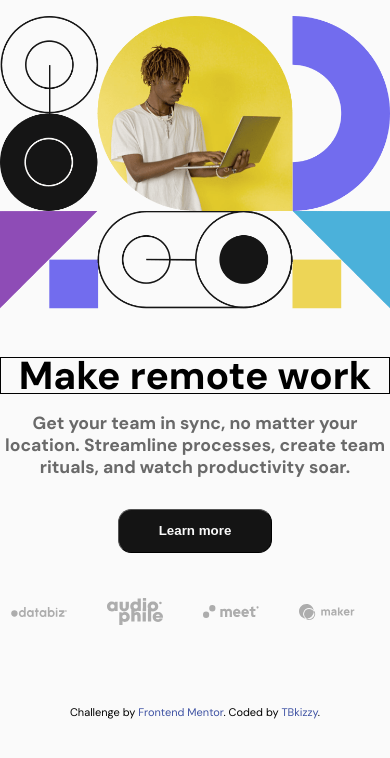
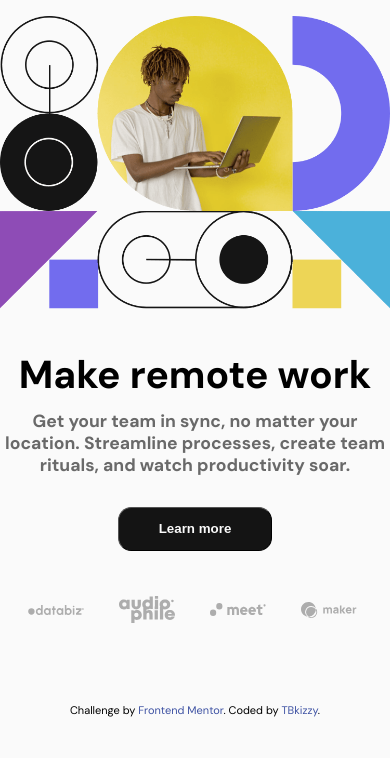
Before and after one commit to UkJunior/Intro-section-with-dropdown-navigation, a plain HTML site: page index.html in a window 390 px wide. Shown: the part 64-822 px from the top of the page. Drawn offline with Linux system fonts and the light colour scheme.

```diff
--- a/style.css
+++ b/style.css
@@ -36,12 +36,8 @@ main {
 
 .header {
   width: 100%;
-  /* min-height: 70px; */
-  /* max-width: 72.3em; */
   margin: 0 auto;
-  /* border: 1px solid; */
   display: flex;
-  /* justify-content: space-between; */
   padding: 1em 0em;
   gap: 0.8em;
   position: fixed;
@@ -55,36 +51,27 @@ main {
 
 .logo {
   width: 7em;
-  /* height: 80px; */
   padding: 0 1em;
   margin: 0 1.2em;
 }
 
 .collapsible-container {
-  /* float: right; */
   display: flex;
   justify-content: space-between;
   align-items: center;
   width: 100%;
-  /* min-width: 50em; */
   padding-right: 2.4em;
-  /* margin-left: 1.5em; */
-  /* gap: 31em; */
 }
-
 
 .collapsible {
   display: flex;
   justify-content: center;
-  /* border: 1px solid; */
   align-items: center;
   gap: 1.5em;
 }
 
 .header h4 {
   font-size: 1rem;
-  /* border: 1px solid hotpink; */
-
   font-weight: 500;
 }
 
@@ -197,8 +184,6 @@ main {
 
 .Hero {
   display: flex;
-  /* width: 100%; */
-  /* margin: 0 auto; */
   padding: 4.5em 3em;
 }
 
@@ -326,71 +311,37 @@ main {
     display: block;
    width: 1.5em;
    float: right;
-   /* margin-right: 0.1em;
-    */
     margin: 1.5em  1em;
- }
-
- .close-icon-menu {
-   /* width: 1.5em; */
  }
 
   .collapsible-container {
     display: none;
     justify-content: center;
-    /* border: 1px solid red; */
     position: absolute;
     margin-top: -1em;
     height: 100vh;
-    /* left: -31.2em; */
     background-color: var(--Almost-White);
     right: 0%;
-    /* float: right; */
     padding: 0;
     width: 20em;
-    /* min-width: -80px; */
   }
 
   .collapsible-container.active{
     display: block;
-
-  }
-  .collasped {
-    /* border: 1px solid red; */
-    /* display: flex; */
-    /* flex-direction: column; */
-    /* justify-content:start; */
-    /* gap: 2em; */
-    /* height: 100vh; */
-    /* align-items: center; */
-    /* position: absolute; */
-    /* max-width: 20em; */
-    /* left: 29.7em; */
-    /* min-height:55em;
-    background-color: var(--Almost-White); */
-    /* top: 0.1em; */
   }
 
   .collapsible {
     display: flex;
     flex-direction: column;
     align-items: flex-start;
-    /* border: 1px solid rgb(255, 238, 0);  */
-    /* display: none; */
-    /* display: block;  */
-    /* margin-top: 6em;  */
     padding: 0em 0em 1em 1.5em;
-    /* font-weight: 700;  */
     margin: 5em 0em 0em 0em;
   }
 
   .dropdown-menu.active{
-    /* border: 1px solid seagreen; */
     position:relative;
-    /* float: right; */
     margin-top: -70px;
     margin-bottom: 40px;
-
     box-shadow: 0em 0em 0em 0em;
     border-radius: none;
     left: 19em;
@@ -400,11 +351,6 @@ main {
     margin-top: -50px;
     margin-bottom: 40px;
     left: -0.8em;
-  }
-
-  .collapsible h4{
-    /* margin-left: -3em; */
-    /* border:  1px solid rebeccapurple; */
   }
 
   .register-right {
@@ -427,9 +373,7 @@ main {
 
   .Hero {
     flex-direction: column-reverse;
-    /* align-items: center; */
-    /* border: 1px solid red; */
-    padding: 5em 0em;
+    padding: 5em 0;
   }
 
   .destop-image {
@@ -452,8 +396,6 @@ main {
   }
 
   .left-hero h1 {
-    /* font-size: 4rem; */
-    border: 1px solid;
     max-width: 10em;
     line-height: 0.9;
   }
@@ -466,10 +408,10 @@ main {
 
   .client-img {
     margin-top: 2em;
-    /* display: flex; */
-    align-items: center;
+    width: 100%;
+    padding-left: 1.2em;
     justify-content: center;
-    gap: 1em;
+    gap: 0.7em;
   }
 }
 
@@ -505,6 +447,7 @@ main {
   .close-icon-menu {
     margin: 2em 1em;
   }
+
   .collapsible-container {
     width: 15em;
   }
```
